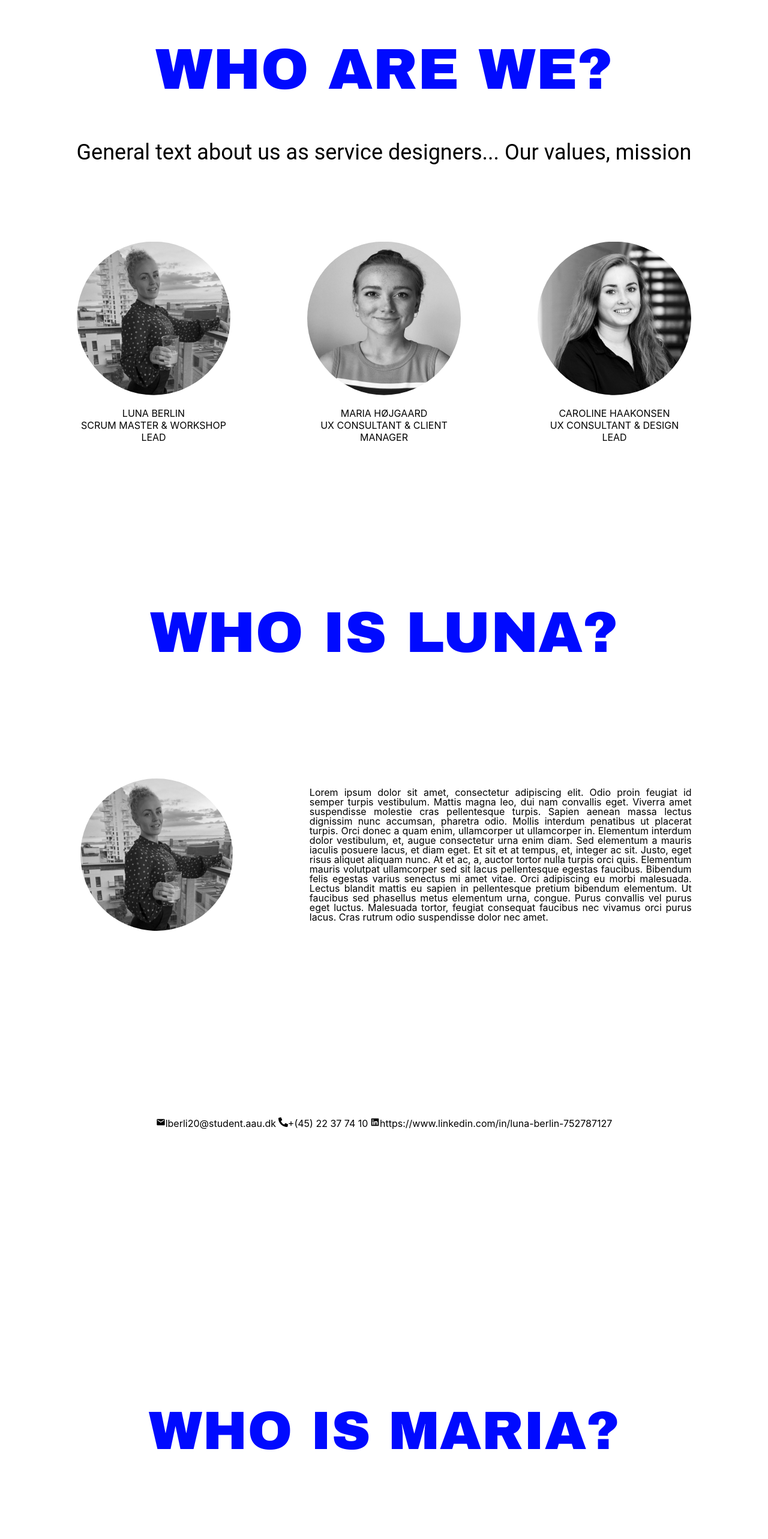
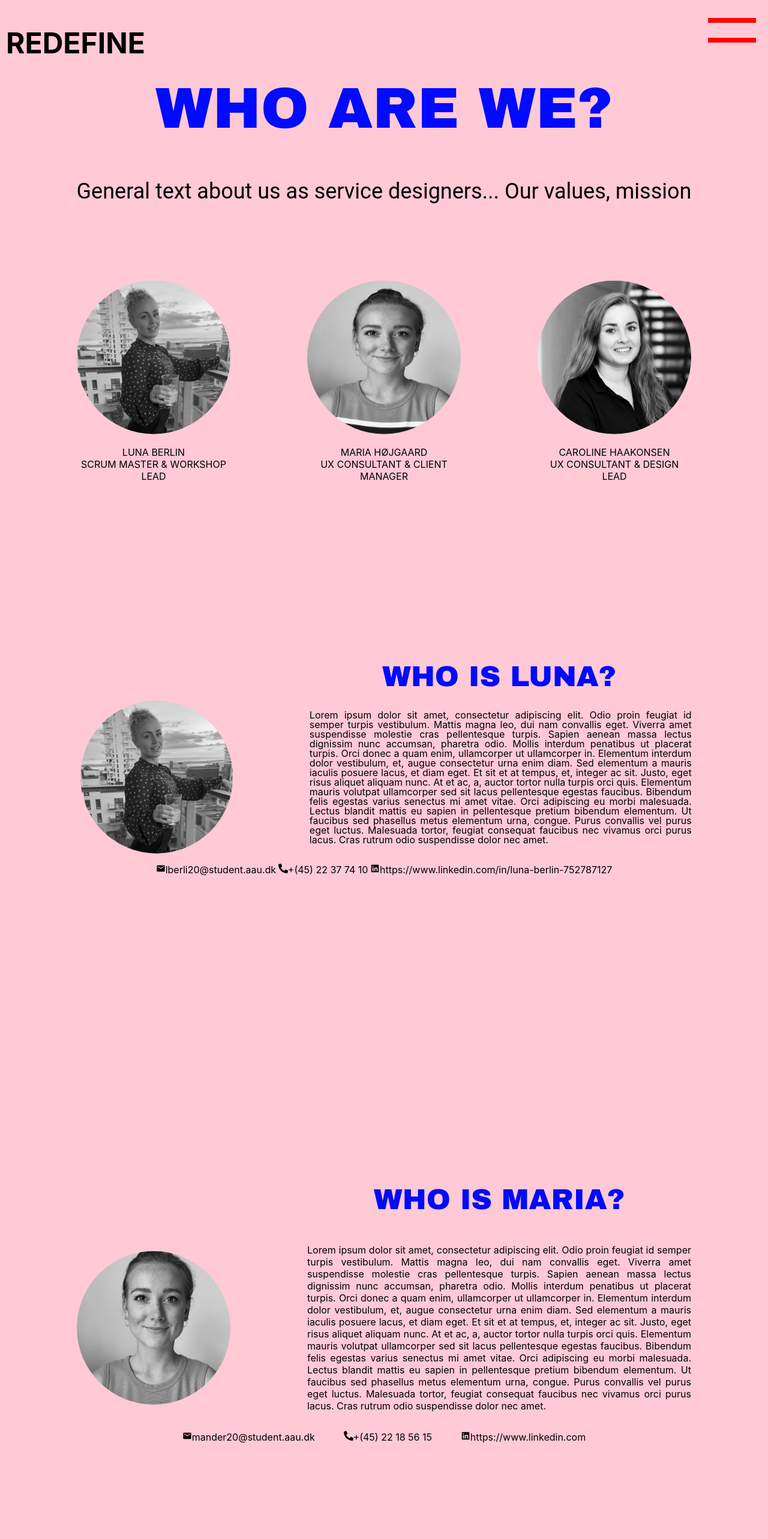
Before and after one commit to saravalencia/Redefine, a React (Create React App) app: page / in a window 1280 px wide. Shown: the top 2566 px of the page at 60% size. Built offline with nearby package versions, Linux system fonts and the light colour scheme.

Commit message:
Added to last part of who, need just to connect icon to lindkin profile and smooth scroll

```diff
--- a/src/App.css
+++ b/src/App.css
@@ -1,10 +1,11 @@
 .App {
   text-align: center;
+  background-color: #FFC9D6;
 }
 
 .image{
 width: 20%;
-height: 0vh;
+min-width: 250px;
 text-align: center;
 margin-bottom: 0px;
 
@@ -13,6 +14,7 @@ margin-bottom: 0px;
 
 .image-container{
   display:flex;
+  flex-wrap: wrap;
   justify-content: space-evenly;
   margin-top: 10%;
 }
@@ -29,7 +31,7 @@ margin-bottom: 0px;
 .Maria-Højgaard{
   margin-bottom: 0px;
   padding: 0px;
-  position: relative;
+
 
 
 }
@@ -46,16 +48,31 @@ margin-bottom: 0px;
   overflow: hidden;
   border-radius: 50%;
   width: 20%;
+  min-width: 250px;
 
 }
 
 .luna-container{
-  position: absolute;
-  top: 250px;
+
   display: flex;
   justify-content: space-evenly;
+  flex-wrap: wrap;
   align-items: center;
   margin-left:0.5%;
+}
+
+
+.luna-title{
+ font-family: "Arial Black";
+ font-size: 48px;
+ color: #000AFF;
+
+}
+
+@media screen and (min-width:734px){
+  .luna-title{
+    padding-left: 30%;
+  }
 }
 
 .luna-text{
@@ -64,10 +81,9 @@ margin-bottom: 0px;
 
 }
 
-.whole-container{
-  position: relative;
-  top: 580px;
+.luna-whole-container{
   line-height: 1em;
+  margin-top: 300px;
 }
 
 .height{
@@ -77,27 +93,28 @@ margin-bottom: 0px;
 .info-container{
   display: flex;
   justify-content: space-evenly;
+  flex-wrap: wrap;
   width: 60%;
   margin: auto;
+
 
 }
 
 .maria-whole-container{
-  position: relative;
-  bottom: 800px;
+margin-top: 500px;
 }
 
 .maria-container{
   display: flex;
   justify-content: space-evenly;
-  position: relative;
-  top: 1850px;
+  flex-wrap: wrap;
   width: 100%;
 }
 
 .Maria{
  clip-path: circle();
  width: 20%;
+ min-width: 250px;
 
 }
 
@@ -109,41 +126,49 @@ margin-bottom: 0px;
 
 .title-name{
   font-family: "Arial Black";
-  font-size: 90px;
+  font-size: 48px;
   color: #000AFF;
-  position: relative;
-  top: 220vh;
+
+}
+
+@media screen and (min-width: 734px){
+  .title-name{
+    padding-left: 30%;
+  }
 }
 
 .info-container2{
   display: flex;
   justify-content: space-evenly;
-  position: relative;
-  top: 235vh;
+  flex-wrap: wrap;
   width:60%;
   margin: auto;
 }
 
 .caroline-title{
   font-family: "Arial Black";
-  font-size: 90px;
+  font-size: 48px;
   color: #000AFF;
-  position: relative;
-  top: 300vh;
+}
+
+@media screen and (min-width: 734px){
+  .caroline-title{
+    padding-left: 30%;
+  }
 }
 
 .caroline-container{
   display: flex;
   justify-content: space-evenly;
-  position: relative;
-  top: 2500px;
   width: 100%;
   margin: auto;
+  flex-wrap: wrap;
 }
 
 .Caroline{
   clip-path: circle();
   width: 20%;
+  min-width: 250px;
 }
 
 .caroline-text{
@@ -155,13 +180,11 @@ margin-bottom: 0px;
 .info-container-caroline{
   display: flex;
   justify-content: space-evenly;
+  flex-wrap: wrap;
   width: 60%;
   margin: auto;
-  position: relative;
-  top:2570px;
 }
 
 .caroline-whole-container{
-  position: relative;
-  bottom: 600px;
+margin-top: 700px;
 }
--- a/src/App.js
+++ b/src/App.js
@@ -1,13 +1,15 @@
-import React from "react";
+import React,{useState} from "react";
 import './App.css';
 import Who from "./components/Who/Who";
 import Luna from "./components/Who/Luna";
 import Maria from "./components/Who/Maria";
 import Caroline from "./components/Who/Caroline";
-
+import { Navbar } from "./components/Navbar/Navbar";
 function App() {
+  const [cross, setCross] = useState();
   return (
     <div className="App">
+    <Navbar/>
      <Who />
      <Luna />
      <Maria/>
--- a/src/components/Navbar/Hamburger.js
+++ b/src/components/Navbar/Hamburger.js
@@ -0,0 +1,71 @@
+import React, {useState, useContext, useEffect} from "react";
+import styled from "styled-components";
+import RightNav from "./Rightnav";
+import Navbar from "./Navbar";
+
+const StyledBurger = styled.div`
+  width: 5rem;
+  height; 5rem;
+  position: fixed;
+  top: 20px;
+  right 20px;
+  display: flex;
+  justify-content: space-around;
+  flex-flow: column nowrap;
+  z-index: 20;
+
+
+
+
+  .invis{
+    width: 35px;
+    height: 3px;
+    margin: 6px 0;
+    visibility: hidden;
+  }
+
+  div{
+      width; 2rem;
+      height: 0.5rem;
+      background-color:${({open}) => open ? "#ccc" : "#333"};
+      border-radius: px;
+      margin-top: 10px;
+      transform-origin: 1px;
+      transition: all 0.3s linear;
+      background-color: red;
+
+&:nth-child(1){
+    transform: ${({ open }) => open ? " rotate(45deg) translate(-4.2px, 6px)" : "rotate(0deg)" };
+
+}
+
+&:nth-child(3){
+    transform: ${({ open }) => open ? " translateX(100%)" : "translate(0deg)" };
+
+}
+
+&:nth-child(3){
+    transform: ${({ open }) => open ? "rotate(-45deg) translate(-25px, 10px) " : "rotate(0)" };
+}
+  }
+
+`;
+
+const HamburgerMenu = ({Navbar}) => {
+    const [open, setOpen] = useState(false);
+
+    return (
+        <>
+    <StyledBurger open={open} onClick={() => setOpen(!open)}>
+        <div />
+        <div className="invis"/>
+        <div  />
+
+     </StyledBurger>
+     <RightNav open={open}/>
+     </>
+    )
+
+    }
+
+    export default HamburgerMenu;
--- /dev/null
+++ b/src/components/Navbar/Navbar.js
@@ -0,0 +1,81 @@
+import React, {useState, useEffect} from "react";
+import styled from "styled-components";
+import RightNav from "./Rightnav";
+import HamburgerMenu from "./Hamburger";
+import "../../App.css";
+
+const Nav = styled.div`
+width: 100%;
+height: 65px;
+padding: 0 0px;
+display:flex;
+justify-content: space-between;
+
+
+.logo{
+    padding: 0px 0;
+
+}
+
+.logo-name{
+    color: black;
+}
+
+.image{
+    position: releative;
+    left: 300px;
+}
+
+`;
+
+const Logo = styled.h1`
+color: #fff;
+font-size: 1.5em;
+position:fixed;
+margin-left: 10px;
+margin-top: 10px;
+.logo1{
+    color: black;
+}
+
+`;
+
+const SubText = styled.h1`
+width: 90%;
+color: white;
+height: 100vh;
+text-align: center;
+position:absolute;
+top:67%;
+left:5.1%;
+font-size: 1.2em;
+.highlight{
+    color: #F17D29;
+}
+`;
+
+const Image = styled.img`
+posititon: releative;
+right: 30px;
+`;
+
+export function Navbar(props){
+return (
+    <Nav >
+  <div className="logo">
+
+  <Logo>
+ <h1 className="logo-name">RE<span className="logo1">DEFINE</span></h1>
+ </Logo>
+ <SubText>
+
+</SubText>
+
+</div>
+<HamburgerMenu />
+
+    </Nav>
+)
+}
+
+export default Navbar;
--- a/src/components/Navbar/Rightnav.js
+++ b/src/components/Navbar/Rightnav.js
@@ -0,0 +1,74 @@
+import React from "react";
+import styled from "styled-components";
+
+const Ul = styled.ul`
+    list-style:none;
+    display:flex;
+    flex-flow: column nowrap;
+    margin:0;
+    }
+
+li{
+    padding: 0px 0px;
+    color: #fff;
+    margin-left: 1%;
+    margin-top: 0px;
+    font-family: "Arial black";
+    font-size: 38px;
+    color: #FFC9D6;
+    position: relative;
+    top:170px;
+    line-height: 100px;
+
+
+    &:hover{
+        transition: transform 0.25s ease-out;
+    }
+
+}
+
+a{
+    text-decoration: none;
+    color: #F17D29;
+      &:hover{
+        color: #028194;
+        font-size: 39px;
+
+      }
+}
+
+
+@media (min-width:515px){
+    font-size: 50px;
+}
+
+@media (max-width:1780px) {
+ flex-flow: column nowrap;
+ background-color: #000AFF;
+ position: fixed;
+ transform: ${({open}) => open ? "translateX(0)" : "translateX(100%)"};
+ top: 0;
+ right: 0;
+ height: 100vh;
+ width: 500px;
+ padding-top: 4.5;
+ transition: transform 0.5s ease-in-out;
+ z-index: 1;
+}
+
+`;
+
+
+const RightNav = ({open}) => {
+return (
+    <Ul open={open}>
+    <li><a href="/home">WHAT?</a></li>
+        <li><a href="/why">WHY?</a></li>
+        <li><a href="/work">WORK?</a></li>
+        <li><a href="/who">WHO?</a></li>
+        <li><a href="/contact">CONTACTS</a></li>
+        </Ul>
+)
+}
+
+export default RightNav;
--- a/src/components/Who/Luna.js
+++ b/src/components/Who/Luna.js
@@ -11,9 +11,6 @@ const H1 = Styled.h1`
 font-family: "Arial Black";
 font-size: 48px;
 color: #000AFF;
-margin: auto;
-width: 100%;
-height: 100vh;
 text-align:center;
 
 
@@ -24,10 +21,10 @@ border-radius: 50%;
 `;
 
     return (
-       <div className="whole-container">
-            <H1>
-         <h1>WHO IS LUNA?</h1>
-         </H1>
+       <div className="luna-whole-container">
+
+         <h1 className="luna-title">WHO IS LUNA?</h1>
+
             <div className="luna-container">
                    <img className="Luna" src="../images/Luna.jpg" />
                    <p className="luna-text">Lorem ipsum dolor sit amet, consectetur adipiscing elit. Odio proin feugiat id semper turpis vestibulum. Mattis magna leo, dui nam convallis eget. Viverra amet suspendisse molestie cras pellentesque turpis. Sapien aenean massa lectus dignissim nunc accumsan, pharetra odio. Mollis interdum penatibus ut placerat turpis. Orci donec a quam enim, ullamcorper ut ullamcorper in. Elementum interdum dolor vestibulum, et, augue consectetur urna enim diam. Sed elementum a mauris iaculis posuere lacus, et diam eget. Et sit et at tempus, et, integer ac sit. Justo, eget risus aliquet aliquam nunc. At et ac, a, auctor tortor nulla turpis orci quis. Elementum mauris volutpat ullamcorper sed sit lacus pellentesque egestas faucibus. Bibendum felis egestas varius senectus mi amet vitae. Orci adipiscing eu morbi malesuada. Lectus blandit mattis eu sapien in pellentesque pretium bibendum elementum. Ut faucibus sed phasellus metus elementum urna, congue. Purus convallis vel purus eget luctus. Malesuada tortor, feugiat consequat faucibus nec vivamus orci purus lacus. Cras rutrum odio suspendisse dolor nec amet.</p>
--- a/src/components/Who/Who.js
+++ b/src/components/Who/Who.js
@@ -21,11 +21,8 @@ const Who = () => {
 
     const ContainerFlex = Styled.div`
      width: 100%;
-
      display:flex;
      justify-content: space-around;
-
-
     `;
 
     const FlexText = Styled.p`
```
Also changed, not shown: src/components/Navbar/Nav.js (deleted).
